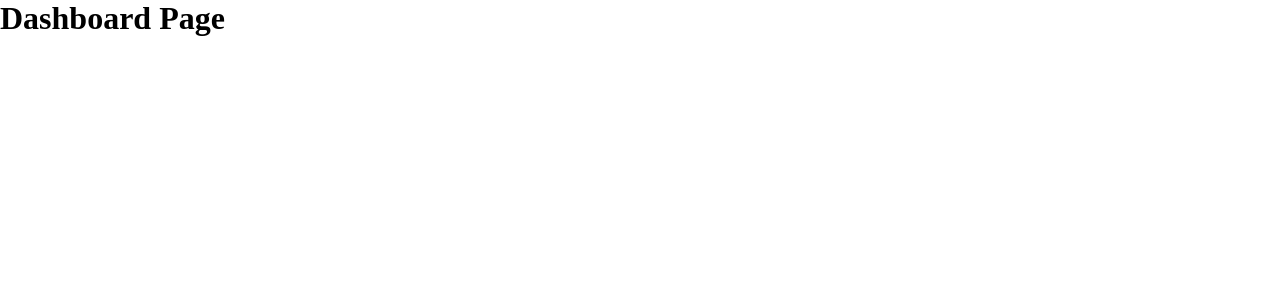
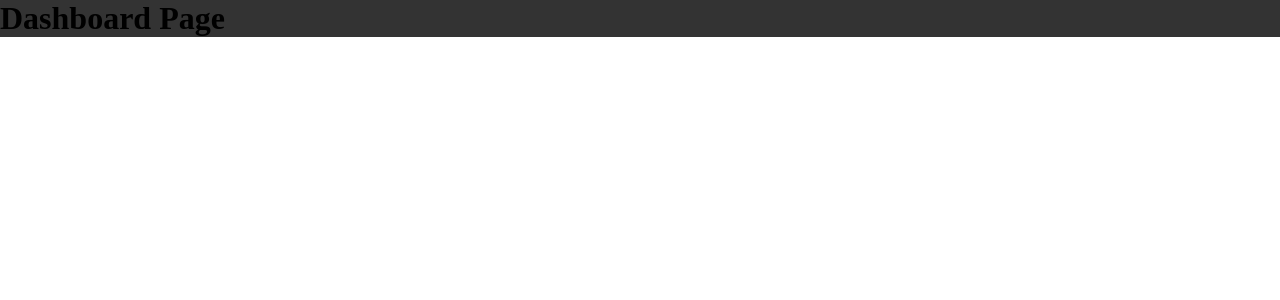
Before and after one commit to ryanalencar/GoBarber, a Next.js app in the folder packages/frontend/: page /dashboard in a window 1280 px wide. Shown: the top 300 px of the page. Built offline with nearby package versions, Linux system fonts and the light colour scheme.

Commit message:
refactor: withAuth layout

```diff
--- /dev/null
+++ b/packages/frontend/src/components/common/withAuth2.tsx
@@ -0,0 +1,35 @@
+import { NextPageContext } from 'next'
+import Router from 'next/router'
+import React from 'react'
+import AuthLayout from '../layouts/auth'
+import DefaultLayout from '../layouts/default'
+
+const login = '/login'
+
+export default function withAuth(WrappedComponent: any) {
+  const signed = true
+  const Layout = signed ? DefaultLayout : AuthLayout
+  const AuthHoc = ({ ...props }) => (
+    <Layout>
+      <WrappedComponent {...props} />
+    </Layout>
+  )
+
+  AuthHoc.getInitialProps = async (context: NextPageContext) => {
+    // if (!signed) {
+    //   if (context.res) {
+    //     context.res?.writeHead(302, { Location: login })
+    //     context.res?.end()
+    //   } else {
+    //     Router.replace(login)
+    //   }
+    // } else if (WrappedComponent.getInitialProps) {
+    //   const wrappedProps = await WrappedComponent.getinitialProps({ ...context, auth: signed })
+    //   return { ...wrappedProps, signed }
+    // }
+
+    return { signed }
+  }
+
+  return AuthHoc
+}
--- /dev/null
+++ b/packages/frontend/src/components/layouts/auth/index.tsx
@@ -0,0 +1,9 @@
+import React from 'react'
+
+import { Wrapper } from './styles'
+
+const AuthLayout: React.FC = ({ children }) => {
+  return <Wrapper>{children}</Wrapper>
+}
+
+export default AuthLayout
--- /dev/null
+++ b/packages/frontend/src/components/layouts/auth/styles.ts
@@ -0,0 +1,6 @@
+import styled from 'styled-components'
+
+export const Wrapper = styled.div`
+  height: 100%;
+  background: linear-gradient(-90deg, #7159c1, #ab59c1);
+`
--- /dev/null
+++ b/packages/frontend/src/components/layouts/default/index.tsx
@@ -0,0 +1,9 @@
+import React from 'react'
+
+import { Wrapper } from './styles'
+
+const DefaultLayout: React.FC = ({ children }) => {
+  return <Wrapper>{children}</Wrapper>
+}
+
+export default DefaultLayout
--- /dev/null
+++ b/packages/frontend/src/components/layouts/default/styles.ts
@@ -0,0 +1,6 @@
+import styled from 'styled-components'
+
+export const Wrapper = styled.div`
+  height: 100%;
+  background: #333;
+`
--- a/packages/frontend/src/pages/dashboard.tsx
+++ b/packages/frontend/src/pages/dashboard.tsx
@@ -1,5 +1,5 @@
 import React from 'react'
-import withAuth from '~/components/common/withAuth'
+import withAuth from '~/components/common/withAuth2'
 
 const Dashboard: React.FC = () => {
   return <h1>Dashboard Page</h1>
--- a/packages/frontend/src/styles/theme.ts
+++ b/packages/frontend/src/styles/theme.ts
@@ -1,8 +1,8 @@
 const theme = {
   colors: {
-    background: '#121214',
-    text: '#e1e1e6',
-    primaty: '#8257e6'
+    background: '#8257e6',
+    lightPink: '#ab59c1',
+    text: '#e1e1e6'
   }
 }
 
```
